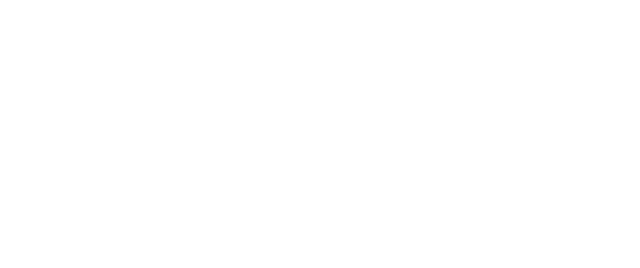
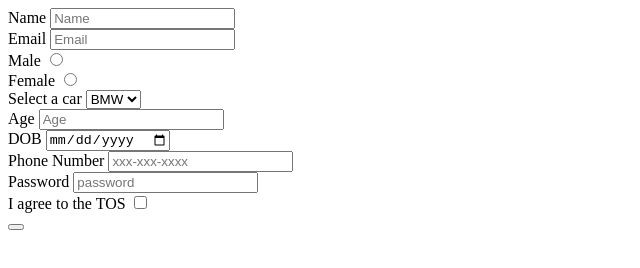
Before and after one commit to acciojob/signup-form-car-Yavanika09, a website: page main.html in a window 1280 px wide. Shown: the whole page, without its empty margins (0-640 px from the left). Drawn offline with Linux system fonts and the light colour scheme.

Commit message:
created a submission

```diff
--- a/main.html
+++ b/main.html
@@ -8,8 +8,46 @@
 
 <body>
 	<!-- the entire body must be written by student -->
-    <script type="text/javascript" src="./script.js">
-</script>
+
+<form method="post">
+    <label for="name">Name</label>
+    <input placeholder="Name" type="text" id="name" required>
+    <br>
+    <label for="email">Email</label>
+    <input placeholder="Email" type="email" id="email" required>
+    <br>
+    <label for="gender_m">Male</label>
+    <input type="radio" id="gender_m" name="gender" required>
+    <br>
+    <label for="gender_f">Female</label>
+    <input type="radio" id="gender_f" name="gender" required>
+    <br>
+    <label for="cars">Select a car</label>
+    <select placeholder="--Please choose an option--" id="cars" required>
+        <option>BMW</option>
+        <option>Audi</option>
+        <option>Tata</option>
+    </select>
+    <br>
+    <label for="age">Age</label>
+    <input placeholder="Age" type="number" id="age" required>
+    <br>
+    <label for="dob">DOB</label>
+    <input type="date" id="dob" required>
+    <br>
+    <label for="tel">Phone Number</label>
+    <input placeholder="xxx-xxx-xxxx" type="tel" id="tel">
+    <br>
+    <label for="password">Password</label>
+    <input placeholder="password" type="password" id="password" required>
+    <br>
+    <label for="tos">I agree to the TOS</label>
+    <input type="checkbox" id="tos" required>
+    <br>
+    <button type="submit"></button>
+</form>
+
+    <script type="text/javascript" src="./script.js"></script>
 
 </body>
 
```
